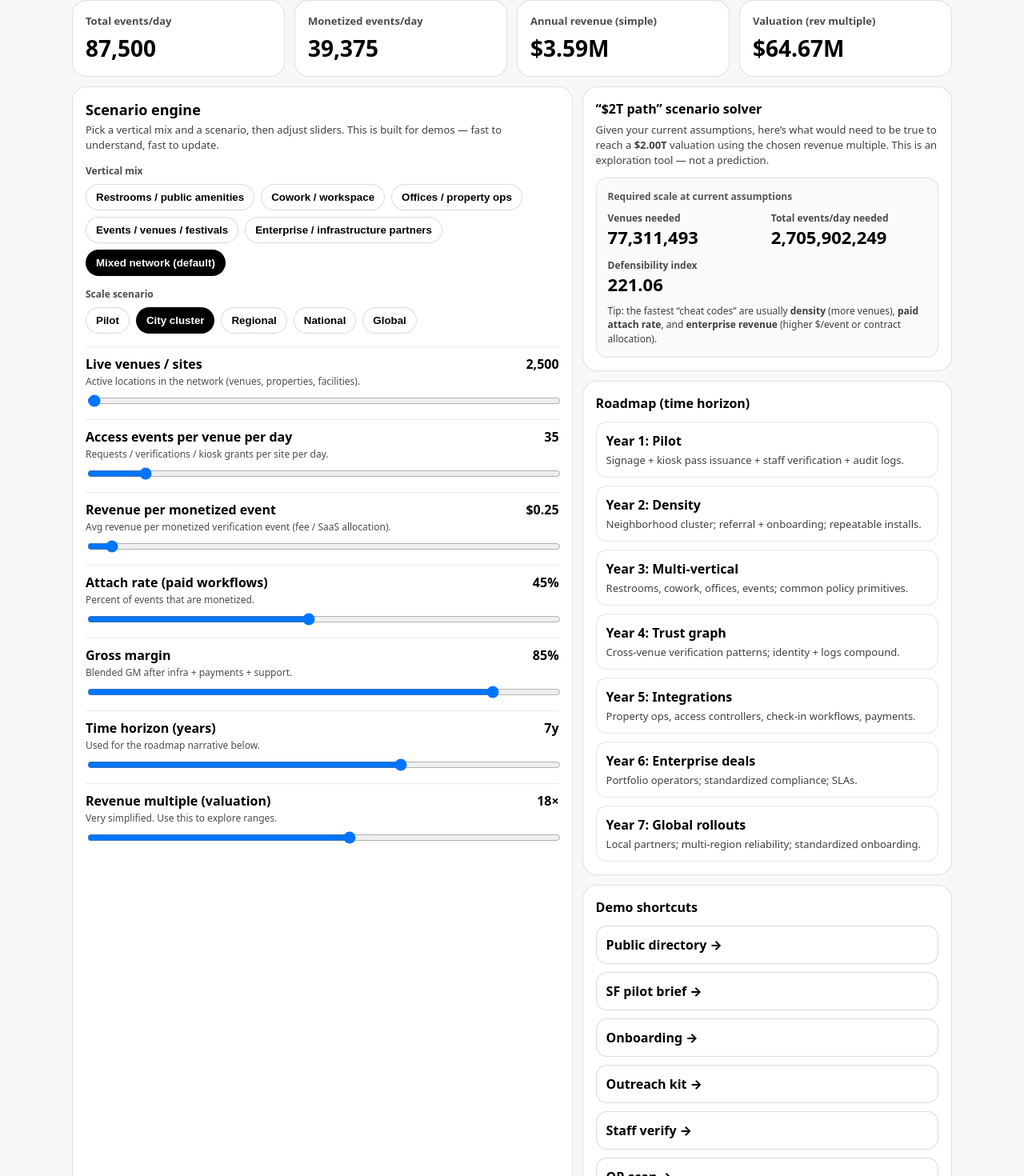
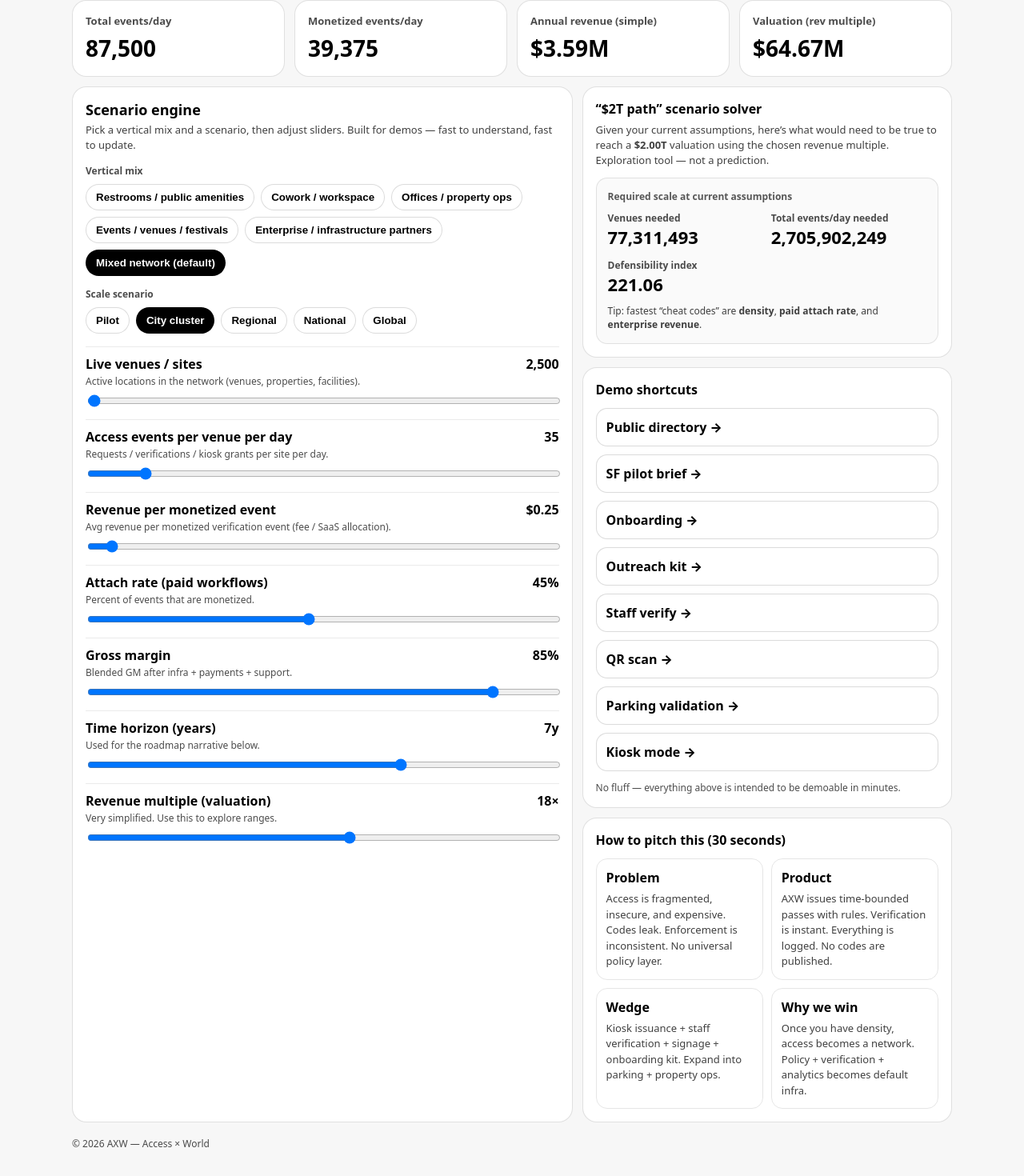
Before and after one commit to M4G3LL4N0/access-layer, a Next.js app: page /investors in a window 1280 px wide. Shown: the part 275-1745 px from the top of the page at 80% size. Built offline with nearby package versions, Linux system fonts and the light colour scheme.

Commit message:
Fix investors page: use client + proper imports

```diff
--- a/src/app/investors/page.tsx
+++ b/src/app/investors/page.tsx
@@ -1,3 +1,7 @@
+"use client";
+
+import React from "react";
+
 export const dynamic = "force-dynamic";
 
 type MixKey = "restrooms" | "cowork" | "offices" | "events" | "enterprise" | "mixed";
@@ -93,7 +97,6 @@ function SliderRow({
 }
 
 export default function InvestorsPage() {
-  // --- “Scenario engine” state (defaults match your screenshot vibe)
   const [mix, setMix] = React.useState<MixKey>("mixed");
   const [scale, setScale] = React.useState<ScaleKey>("city");
 
@@ -117,7 +120,7 @@ export default function InvestorsPage() {
     setVenues(presets[scale]);
   }, [scale]);
 
-  // Mix presets (nudges the “events per venue per day” baseline)
+  // Mix presets
   React.useEffect(() => {
     const base: Record<MixKey, number> = {
       restrooms: 80,
@@ -133,23 +136,15 @@ export default function InvestorsPage() {
   const totalEventsPerDay = venues * eventsPerVenuePerDay;
   const monetizedEventsPerDay = totalEventsPerDay * attachRate;
 
-  // simple annual revenue model: monetized events/day * $/event * 365
   const annualRevenue = monetizedEventsPerDay * revPerEvent * 365;
-
-  // gross profit
-  const annualGrossProfit = annualRevenue * grossMargin;
-
-  // valuation from revenue multiple (intentionally simplified)
   const valuation = annualRevenue * revMultiple;
 
-  // “$2T path” solver (simple: how many venues or events needed at current assumptions)
   const targetValuation = 2_000_000_000_000;
   const revenueNeeded = targetValuation / revMultiple;
   const monetizedEventsPerDayNeeded = revenueNeeded / (revPerEvent * 365);
   const totalEventsPerDayNeeded = monetizedEventsPerDayNeeded / attachRate;
   const venuesNeeded = totalEventsPerDayNeeded / eventsPerVenuePerDay;
 
-  // defensibility index: density * attach * margin * integration horizon (made-up but useful narrative)
   const defensibility =
     Math.log10(venues + 10) * (attachRate * 100) * (grossMargin * 100) * (1 + years / 10) * 0.01;
 
@@ -163,7 +158,6 @@ export default function InvestorsPage() {
       }}
     >
       <div style={{ maxWidth: 1100, margin: "0 auto", padding: "28px 16px 72px" }}>
-        {/* Header */}
         <header
           style={{
             display: "flex",
@@ -196,18 +190,12 @@ export default function InvestorsPage() {
             <a href="/investors/model" style={btnBase(false)}>
               Clean model →
             </a>
-            <a
-              href="/demo"
-              style={{
-                ...btnBase(true),
-              }}
-            >
+            <a href="/demo" style={btnBase(true)}>
               View demo →
             </a>
           </div>
         </header>
 
-        {/* Top stats */}
         <section
           style={{
             display: "grid",
@@ -222,7 +210,6 @@ export default function InvestorsPage() {
           <Stat label="Valuation (rev multiple)" value={fmtMoney(valuation)} />
         </section>
 
-        {/* Main grid */}
         <section
           style={{
             display: "grid",
@@ -231,12 +218,11 @@ export default function InvestorsPage() {
             marginTop: 12,
           }}
         >
-          {/* Scenario engine */}
           <div style={card()}>
             <div style={{ fontWeight: 900, fontSize: 18 }}>Scenario engine</div>
             <div style={{ fontSize: 13, opacity: 0.75, marginTop: 4, lineHeight: 1.45 }}>
-              Pick a vertical mix and a scenario, then adjust sliders. This is built for demos — fast to
-              understand, fast to update.
+              Pick a vertical mix and a scenario, then adjust sliders. Built for demos — fast to understand,
+              fast to update.
             </div>
 
             <div style={{ marginTop: 14 }}>
@@ -250,7 +236,11 @@ export default function InvestorsPage() {
                   ["enterprise", "Enterprise / infrastructure partners"],
                   ["mixed", "Mixed network (default)"],
                 ].map(([k, label]) => (
-                  <button key={k} style={btnBase(mix === (k as MixKey))} onClick={() => setMix(k as MixKey)}>
+                  <button
+                    key={k}
+                    style={btnBase(mix === (k as MixKey))}
+                    onClick={() => setMix(k as MixKey)}
+                  >
                     {label}
                   </button>
                 ))}
@@ -358,14 +348,12 @@ export default function InvestorsPage() {
             </div>
           </div>
 
-          {/* Right rail */}
           <div style={{ display: "flex", flexDirection: "column", gap: 12 }}>
             <div style={card()}>
               <div style={{ fontWeight: 900, fontSize: 16 }}>“$2T path” scenario solver</div>
               <div style={{ fontSize: 13, opacity: 0.75, marginTop: 6, lineHeight: 1.45 }}>
-                Given your current assumptions, here’s what would need to be true to reach a{" "}
-                <b>$2.00T</b> valuation using the chosen revenue multiple. This is an exploration tool —
-                not a prediction.
+                Given your current assumptions, here’s what would need to be true to reach a <b>$2.00T</b>{" "}
+                valuation using the chosen revenue multiple. Exploration tool — not a prediction.
               </div>
 
               <div
@@ -380,6 +368,7 @@ export default function InvestorsPage() {
                 <div style={{ fontSize: 12, fontWeight: 900, opacity: 0.65 }}>
                   Required scale at current assumptions
                 </div>
+
                 <div style={{ display: "grid", gridTemplateColumns: "1fr 1fr", gap: 10, marginTop: 10 }}>
                   <div>
                     <div style={{ fontSize: 12, opacity: 0.7, fontWeight: 800 }}>Venues needed</div>
@@ -397,37 +386,9 @@ export default function InvestorsPage() {
                 </div>
 
                 <div style={{ marginTop: 10, fontSize: 12, opacity: 0.75, lineHeight: 1.45 }}>
-                  Tip: the fastest “cheat codes” are usually <b>density</b> (more venues),{" "}
-                  <b>paid attach rate</b>, and <b>enterprise revenue</b> (higher $/event or contract allocation).
+                  Tip: fastest “cheat codes” are <b>density</b>, <b>paid attach rate</b>, and{" "}
+                  <b>enterprise revenue</b>.
                 </div>
-              </div>
-            </div>
-
-            <div style={card()}>
-              <div style={{ fontWeight: 900, fontSize: 16 }}>Roadmap (time horizon)</div>
-              <div style={{ display: "flex", flexDirection: "column", gap: 10, marginTop: 12 }}>
-                {[
-                  ["Year 1: Pilot", "Signage + kiosk pass issuance + staff verification + audit logs."],
-                  ["Year 2: Density", "Neighborhood cluster; referral + onboarding; repeatable installs."],
-                  ["Year 3: Multi-vertical", "Restrooms, cowork, offices, events; common policy primitives."],
-                  ["Year 4: Trust graph", "Cross-venue verification patterns; identity + logs compound."],
-                  ["Year 5: Integrations", "Property ops, access controllers, check-in workflows, payments."],
-                  ["Year 6: Enterprise deals", "Portfolio operators; standardized compliance; SLAs."],
-                  ["Year 7: Global rollouts", "Local partners; multi-region reliability; standardized onboarding."],
-                ].slice(0, clamp(years, 1, 7)).map(([t, d]) => (
-                  <div
-                    key={t}
-                    style={{
-                      border: "1px solid rgba(0,0,0,0.10)",
-                      borderRadius: 14,
-                      padding: 12,
-                      background: "white",
-                    }}
-                  >
-                    <div style={{ fontWeight: 900 }}>{t}</div>
-                    <div style={{ fontSize: 13, opacity: 0.75, marginTop: 4 }}>{d}</div>
-                  </div>
-                ))}
               </div>
             </div>
 
@@ -466,44 +427,33 @@ export default function InvestorsPage() {
 
             <div style={card()}>
               <div style={{ fontWeight: 900, fontSize: 16 }}>How to pitch this (30 seconds)</div>
-              <div
-                style={{
-                  display: "grid",
-                  gridTemplateColumns: "1fr 1fr",
-                  gap: 10,
-                  marginTop: 12,
-                }}
-              >
+              <div style={{ display: "grid", gridTemplateColumns: "1fr 1fr", gap: 10, marginTop: 12 }}>
                 <div style={{ border: "1px solid rgba(0,0,0,0.10)", borderRadius: 14, padding: 12 }}>
                   <div style={{ fontWeight: 900 }}>Problem</div>
                   <div style={{ fontSize: 13, opacity: 0.75, marginTop: 6, lineHeight: 1.5 }}>
-                    Access is fragmented, insecure, and operationally expensive. Codes leak. Enforcement is inconsistent.
+                    Access is fragmented, insecure, and expensive. Codes leak. Enforcement is inconsistent.
                     No universal policy layer.
                   </div>
                 </div>
                 <div style={{ border: "1px solid rgba(0,0,0,0.10)", borderRadius: 14, padding: 12 }}>
                   <div style={{ fontWeight: 900 }}>Product</div>
                   <div style={{ fontSize: 13, opacity: 0.75, marginTop: 6, lineHeight: 1.5 }}>
-                    AXW issues time-bounded access passes with rules. Verification is instant. Everything is logged.
+                    AXW issues time-bounded passes with rules. Verification is instant. Everything is logged.
                     No codes are published.
                   </div>
                 </div>
                 <div style={{ border: "1px solid rgba(0,0,0,0.10)", borderRadius: 14, padding: 12 }}>
                   <div style={{ fontWeight: 900 }}>Wedge</div>
                   <div style={{ fontSize: 13, opacity: 0.75, marginTop: 6, lineHeight: 1.5 }}>
-                    SF pilots: restrooms + cowork + offices. Kiosk issuance + staff verification + signage + onboarding kit.
+                    Kiosk issuance + staff verification + signage + onboarding kit. Expand into parking + property ops.
                   </div>
                 </div>
                 <div style={{ border: "1px solid rgba(0,0,0,0.10)", borderRadius: 14, padding: 12 }}>
                   <div style={{ fontWeight: 900 }}>Why we win</div>
                   <div style={{ fontSize: 13, opacity: 0.75, marginTop: 6, lineHeight: 1.5 }}>
-                    Once you have density, access becomes a network. Policy + verification + analytics becomes default infrastructure.
+                    Once you have density, access becomes a network. Policy + verification + analytics becomes default infra.
                   </div>
                 </div>
-              </div>
-
-              <div style={{ marginTop: 12, fontSize: 12, opacity: 0.7 }}>
-                Note: This is intentionally simplified for demo/storytelling. We can harden into a real financial model later.
               </div>
             </div>
           </div>
@@ -513,20 +463,6 @@ export default function InvestorsPage() {
           © {new Date().getFullYear()} AXW — Access × World
         </footer>
       </div>
-
-      {/* IMPORTANT: React import for useState/useEffect in App Router pages */}
-      <script
-        dangerouslySetInnerHTML={{
-          __html: "",
-        }}
-      />
     </main>
   );
 }
-
-/**
- * App Router pages can use React hooks, but React must be in scope.
- * Next usually injects it, but for safety in TS + lint contexts, import it.
- */
-// eslint-disable-next-line @typescript-eslint/no-unused-vars
-import React from "react";
```
